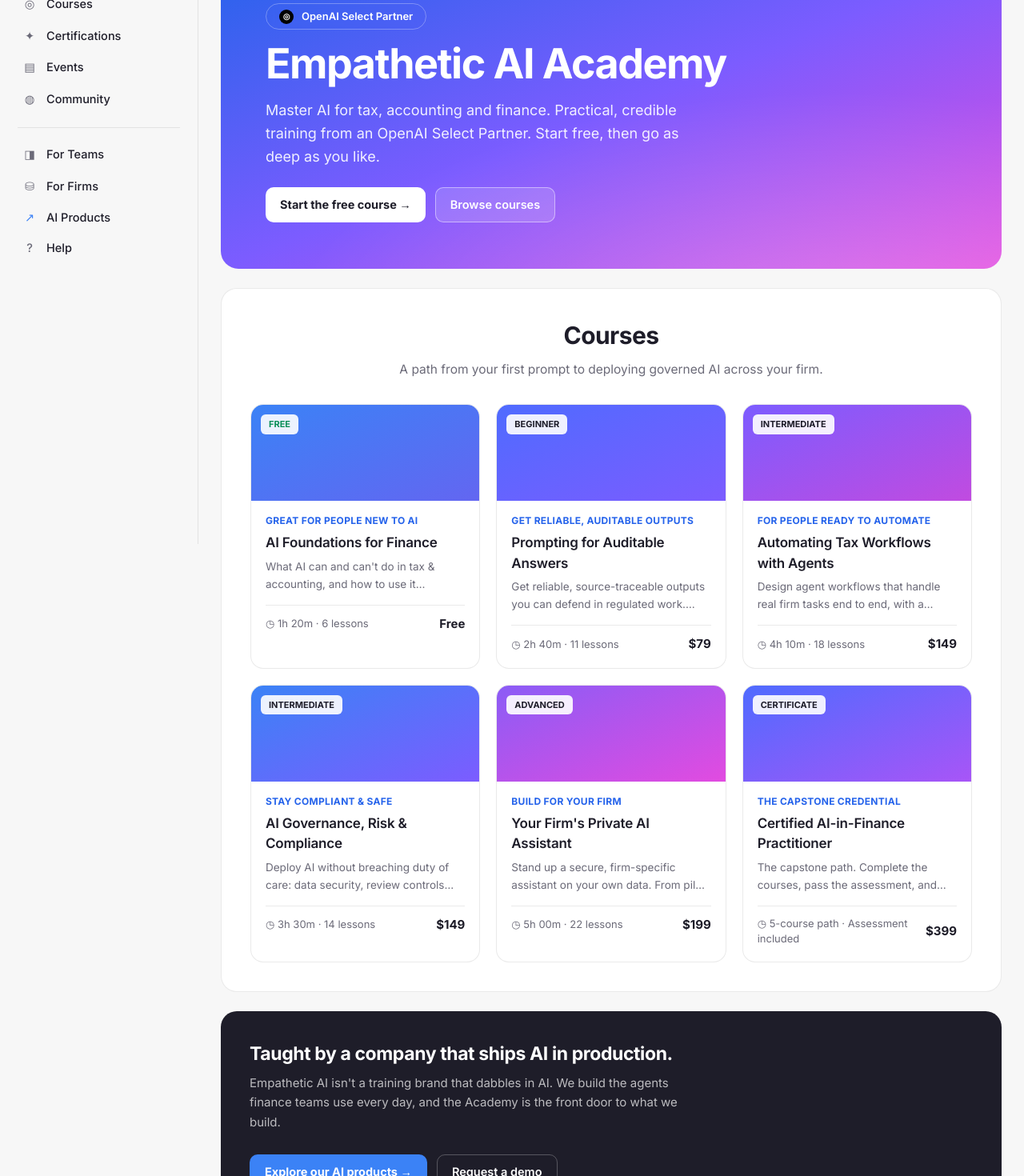
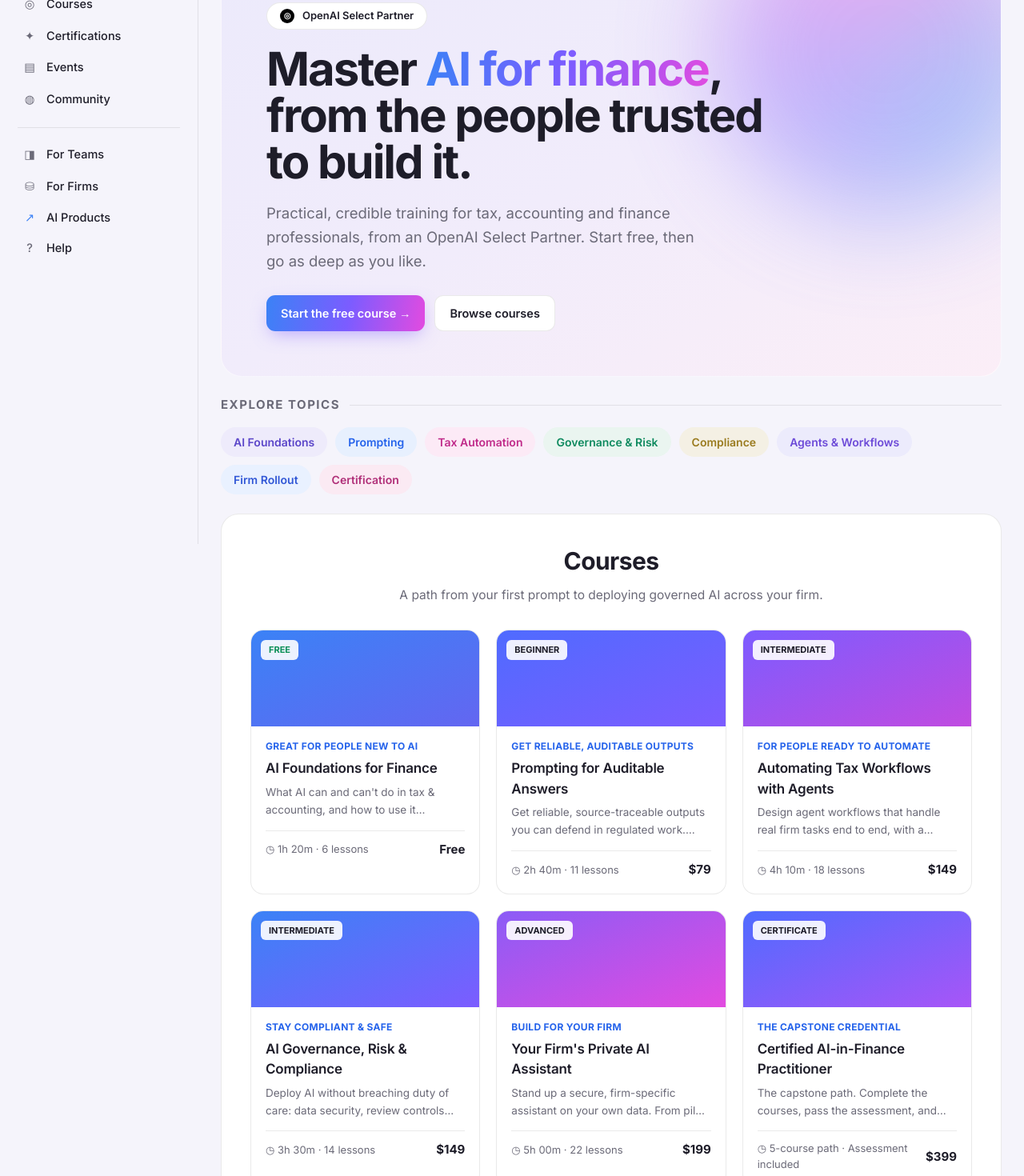
Before and after one commit to anirudhatalmale6-alt/eai-academy, a React (Vite) app: page /#/ in a window 1280 px wide. Shown: the part 120-1590 px from the top of the page at 80% size. Built offline with nearby package versions, Linux system fonts and the light colour scheme; no server answers.

Commit message:
Premium brand refresh: signature gradient-text + gradient buttons, soft lavender hero, pastel topic tags, deep-plum funnel

```diff
--- a/src/components/EnrollModal.tsx
+++ b/src/components/EnrollModal.tsx
@@ -134,7 +134,7 @@
               <button
                 type="submit"
                 disabled={submitting}
-                className="btn btn-dark w-full justify-center disabled:opacity-60"
+                className="btn btn-gradient w-full justify-center disabled:opacity-60"
               >
                 {submitting ? "Signing you up…" : "Get free access →"}
               </button>
--- a/src/components/Layout.tsx
+++ b/src/components/Layout.tsx
@@ -97,7 +97,7 @@
           <Link to="/login" className="text-[14.5px] font-semibold">
             Sign in
           </Link>
-          <Link to="/login" className="btn btn-dark">
+          <Link to="/login" className="btn btn-gradient">
             Start free
           </Link>
         </div>
--- a/src/index.css
+++ b/src/index.css
@@ -10,17 +10,17 @@
 
 body {
   margin: 0;
-  background: #f7f7f7;
+  /* Soft lavender-tinted canvas — premium, not the usual flat grey. */
+  background: #f5f4fb;
   color: #1e1d29;
   font-family: "Inter", system-ui, sans-serif;
   -webkit-font-smoothing: antialiased;
   -moz-osx-font-smoothing: grayscale;
 }
 
-/* Reusable button styles */
 @layer components {
   .btn {
-    @apply inline-flex items-center gap-2 font-semibold text-[14.5px] rounded-[10px] px-[18px] py-[10px] cursor-pointer transition-colors border border-transparent;
+    @apply inline-flex items-center gap-2 font-semibold text-[14.5px] rounded-[11px] px-[18px] py-[11px] cursor-pointer transition-all border border-transparent;
   }
   .btn-dark {
     @apply bg-ink text-white hover:bg-black;
@@ -31,4 +31,24 @@
   .btn-accent {
     @apply bg-accent text-white font-bold hover:brightness-105;
   }
+  /* Signature brand gradient button — the memorable Empathetic AI accent. */
+  .btn-gradient {
+    @apply text-white font-semibold border-none;
+    background-image: linear-gradient(100deg, #3b82f6, #7c5cff 52%, #e24be0);
+    box-shadow: 0 8px 22px -6px rgba(124, 92, 255, 0.5);
+  }
+  .btn-gradient:hover {
+    filter: brightness(1.06);
+    box-shadow: 0 10px 26px -6px rgba(124, 92, 255, 0.6);
+  }
 }
+
+@layer utilities {
+  /* Gradient text — the brand's signature headline treatment. */
+  .grad-text {
+    background-image: linear-gradient(100deg, #3b82f6, #7c5cff 50%, #e24be0);
+    -webkit-background-clip: text;
+    background-clip: text;
+    color: transparent;
+  }
+}
--- a/src/pages/CourseDetail.tsx
+++ b/src/pages/CourseDetail.tsx
@@ -93,7 +93,9 @@
             </div>
             <button
               onClick={() => free && setEnrollOpen(true)}
-              className="btn btn-dark w-full justify-center mt-4"
+              className={`btn w-full justify-center mt-4 ${
+                free ? "btn-gradient" : "btn-dark"
+              }`}
             >
               {free ? "Get free access →" : "Enrol (coming soon)"}
             </button>
--- a/src/pages/Home.tsx
+++ b/src/pages/Home.tsx
@@ -5,44 +5,76 @@
 import { EnrollModal } from "../components/EnrollModal";
 import { PartnerBadge } from "../components/PartnerBadge";
 
+// Premium, memorable topic tags — soft pastels, on-brand toward lavender/blue/pink.
+const TOPICS: { label: string; cls: string }[] = [
+  { label: "AI Foundations", cls: "bg-[#EEEBFB] text-[#5b46c9]" },
+  { label: "Prompting", cls: "bg-[#E7F0FE] text-[#2563EB]" },
+  { label: "Tax Automation", cls: "bg-[#FCEAF6] text-[#c02b8a]" },
+  { label: "Governance & Risk", cls: "bg-[#EAF5F0] text-[#0f8a5f]" },
+  { label: "Compliance", cls: "bg-[#F4F0E4] text-[#9a7b1f]" },
+  { label: "Agents & Workflows", cls: "bg-[#ECEBFC] text-[#6d4bd8]" },
+  { label: "Firm Rollout", cls: "bg-[#E9F1FF] text-[#3157d6]" },
+  { label: "Certification", cls: "bg-[#FBEAF3] text-[#b02f78]" },
+];
+
 export function Home() {
   const [enrollOpen, setEnrollOpen] = useState(false);
   const freeCourse = COURSES.find((c) => c.priceCents === 0)!;
 
   return (
     <>
-      {/* Hero */}
-      <section className="rounded-[22px] overflow-hidden relative min-h-[390px] flex items-center p-8 sm:p-14 text-white bg-gradient-to-br from-[#2563eb] via-[#7c5cff] to-[#e24be0]">
-        <div className="absolute inset-0 bg-[radial-gradient(700px_300px_at_80%_120%,rgba(255,255,255,0.25),transparent)]" />
-        <div className="relative z-10 max-w-[640px]">
-          <PartnerBadge variant="glass" />
-          <h1 className="text-[38px] sm:text-[52px] font-bold tracking-[-1.5px] leading-[1.02] mt-4">
-            Empathetic AI Academy
+      {/* Hero — soft, premium, brand gradient used as signature (text + button) */}
+      <section className="relative overflow-hidden rounded-[26px] border border-white/60 p-8 sm:p-14 bg-gradient-to-br from-[#ECEAFB] via-[#F1ECFB] to-[#FBEEF7]">
+        {/* decorative brand-gradient glow for depth */}
+        <div className="pointer-events-none absolute -top-24 -right-16 w-[420px] h-[420px] rounded-full opacity-40 blur-3xl bg-[conic-gradient(from_120deg,#3b82f6,#7c5cff,#e24be0,#3b82f6)]" />
+        <div className="relative z-10 max-w-[660px]">
+          <PartnerBadge />
+          <h1 className="text-[40px] sm:text-[58px] font-bold tracking-[-2px] leading-[1.0] mt-5 text-ink">
+            Master <span className="grad-text">AI for finance</span>, from the
+            people trusted to build it.
           </h1>
-          <p className="text-[17px] sm:text-[18px] leading-relaxed mt-4 text-white/90 max-w-[520px]">
-            Master AI for tax, accounting and finance. Practical, credible
-            training from an OpenAI Select Partner. Start free, then go as deep
-            as you like.
+          <p className="text-[17px] sm:text-[18.5px] leading-relaxed mt-5 text-ink2 max-w-[540px]">
+            Practical, credible training for tax, accounting and finance
+            professionals, from an OpenAI Select Partner. Start free, then go as
+            deep as you like.
           </p>
-          <div className="flex flex-wrap gap-3 mt-6">
+          <div className="flex flex-wrap gap-3 mt-7">
             <button
               onClick={() => setEnrollOpen(true)}
-              className="btn bg-white text-ink font-bold border-none"
+              className="btn btn-gradient"
             >
               Start the free course →
             </button>
-            <Link
-              to="/courses"
-              className="btn bg-white/15 border border-white/45 text-white"
-            >
+            <Link to="/courses" className="btn btn-white">
               Browse courses
             </Link>
           </div>
         </div>
       </section>
 
+      {/* Popular topics — premium pastel tags */}
+      <section className="mt-6">
+        <div className="flex items-center gap-3">
+          <h2 className="text-[15px] font-bold uppercase tracking-[1.5px] text-ink2">
+            Explore topics
+          </h2>
+          <div className="h-px flex-1 bg-line" />
+        </div>
+        <div className="flex flex-wrap gap-2.5 mt-4">
+          {TOPICS.map((t) => (
+            <Link
+              key={t.label}
+              to="/courses"
+              className={`rounded-full px-4 py-2 text-[14px] font-semibold transition-transform hover:-translate-y-0.5 ${t.cls}`}
+            >
+              {t.label}
+            </Link>
+          ))}
+        </div>
+      </section>
+
       {/* Courses */}
-      <section className="bg-panel border border-line rounded-[20px] p-6 sm:p-9 mt-6">
+      <section className="bg-panel border border-line rounded-[22px] p-6 sm:p-9 mt-6">
         <h2 className="text-[26px] sm:text-[30px] font-bold tracking-[-0.6px] text-center">
           Courses
         </h2>
@@ -56,28 +88,26 @@
         </div>
       </section>
 
-      {/* We build AI products (funnel) */}
-      <section className="bg-ink text-white rounded-[20px] p-8 sm:p-9 mt-6 flex flex-wrap justify-between items-center gap-7">
-        <div className="max-w-[540px]">
-          <h3 className="text-[23px] font-bold tracking-[-0.4px]">
+      {/* We build AI products (funnel) — premium deep-plum */}
+      <section className="relative overflow-hidden bg-plum text-white rounded-[22px] p-8 sm:p-10 mt-6 flex flex-wrap justify-between items-center gap-7">
+        <div className="pointer-events-none absolute -bottom-24 -left-10 w-[360px] h-[360px] rounded-full opacity-30 blur-3xl bg-[conic-gradient(from_120deg,#3b82f6,#7c5cff,#e24be0,#3b82f6)]" />
+        <div className="relative z-10 max-w-[560px]">
+          <h3 className="text-[24px] font-bold tracking-[-0.4px]">
             Taught by a company that ships AI in production.
           </h3>
-          <p className="text-white/70 mt-2 text-[15px] leading-relaxed">
-            Empathetic AI isn't a training brand that dabbles in AI. We build
-            the agents finance teams use every day, and the Academy is the front
-            door to what we build.
+          <p className="text-white/70 mt-2.5 text-[15px] leading-relaxed">
+            Empathetic AI isn't a training brand that dabbles in AI. We build the
+            agents finance teams use every day, and the Academy is the front door
+            to what we build.
           </p>
         </div>
-        <div className="flex gap-3">
-          <a
-            href="https://www.empathetic-ai.com"
-            className="btn btn-accent"
-          >
+        <div className="relative z-10 flex gap-3">
+          <a href="https://www.empathetic-ai.com" className="btn btn-gradient">
             Explore our AI products →
           </a>
           <a
             href="https://www.empathetic-ai.com"
-            className="btn bg-transparent border border-white/25 text-white"
+            className="btn bg-white/10 border border-white/25 text-white"
           >
             Request a demo
           </a>
--- a/tailwind.config.js
+++ b/tailwind.config.js
@@ -4,11 +4,13 @@
   theme: {
     extend: {
       colors: {
-        bg: "#F7F7F7",
+        bg: "#F5F4FB",
         panel: "#ffffff",
         ink: "#1E1D29",
         ink2: "#6b6a78",
         line: "rgba(24,26,31,0.09)",
+        // Rich deep-violet for dark sections — branded, premium (not flat black).
+        plum: "#191233",
         // Empathetic AI brand accent — the finance-blue from the logo (the
         // logo's gradient runs blue -> violet -> pink; blue is the trust anchor
         // used for links, labels and small UI, gradients carry the full range).
```
